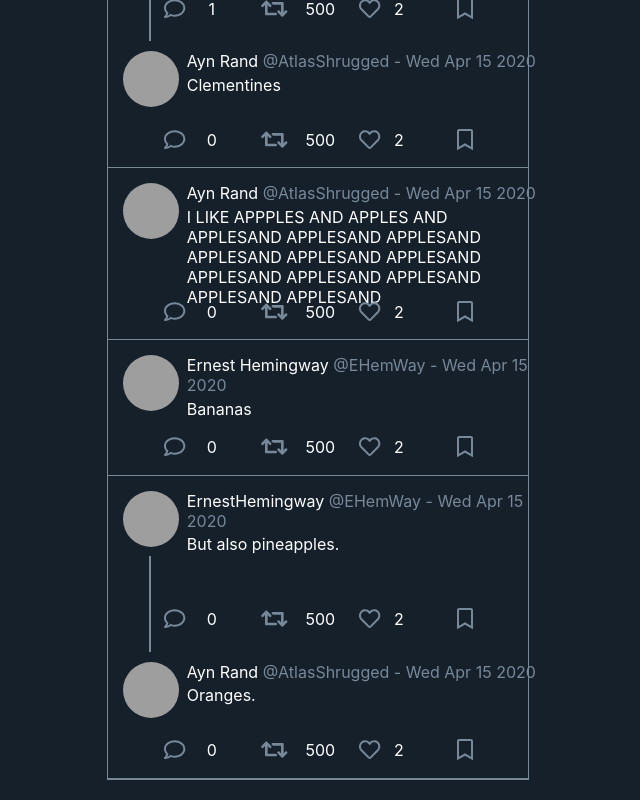
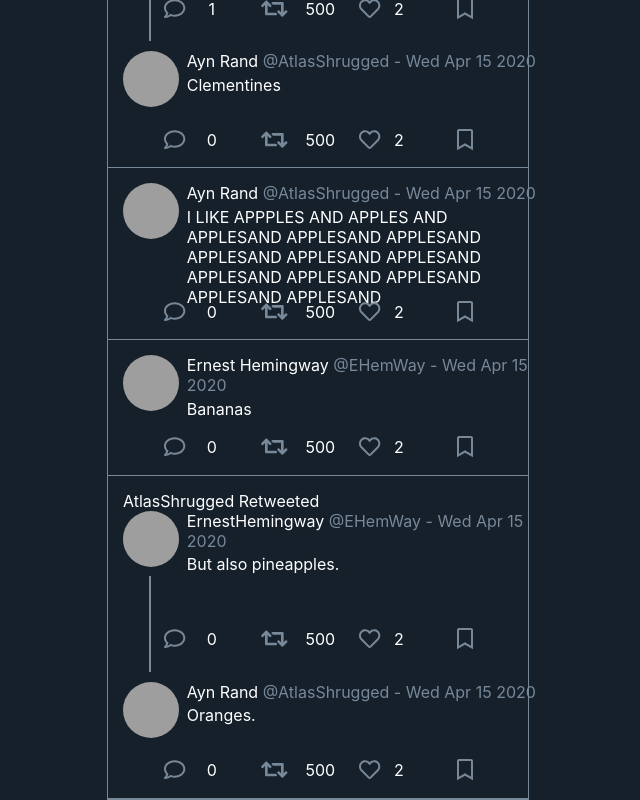
Before and after one commit to jadk97/tweeter-2.0, a React (Create React App) app: page /home in a window 1280 px wide. Shown: the part 726-1526 px from the top of the page, without its empty margins (277-917 px from the left). Built offline with nearby package versions, Linux system fonts and the light colour scheme; grey boxes are pictures that could not be loaded.

Commit message:
began working on the way retweeted tweets are displayed in the timeline

```diff
--- a/src/components/Tweet.js
+++ b/src/components/Tweet.js
@@ -116,6 +116,20 @@ const Tweet = ({ tweet, focusedView, childTweetToFocus }) => {
 
   })
 
+  let retweetIndicator;
+  if(tweet.retweetedBy.length > 0){
+    console.log("the tweet has been retweeted");
+    if(tweet.retweetedBy.includes(userProfile.creatorHandle)){
+      retweetIndicator = "You retweeted this";
+    }
+    else if(tweet.retweetedBy.length === 1 && !tweet.retweetedBy.includes(userProfile.creatorHanlde)){
+      retweetIndicator = `${tweet.retweetedBy[0]} Retweeted`;
+    }
+    else{
+      let isPlural = (tweet.retweetedBy.length - 2) > 1;
+      tweet.retweetedBy.length > 2 ? retweetIndicator = `${tweet.retweetedBy.slice(-2).join(", ")} & ${tweet.retweetedBy.length - 2} ${isPlural ? "others Retweeted" : "other Retweeted"}` : retweetIndicator = `${tweet.retweetedBy.join(" & ")} Retweeted`;
+    }
+  }
   console.log("THIS IS ME LOGGING THE tweet VARIABLE INSIDE TWEET.JS: ", focusedView)
   console.log("THIS IS THE TWEETCHAIN:", tweetChain);
   return (
@@ -149,8 +163,9 @@ const Tweet = ({ tweet, focusedView, childTweetToFocus }) => {
       </Modal>
 
       <div className={`tweet-container ${focusedView ? "__focused" : ""} ${tweet.replies && tweet.replies.length > 0 ? "__replied" : ""}`} onClick={(event) => clickHandler(event)}>
-
-
+        {retweetIndicator && (
+          <div>{retweetIndicator}</div>
+          ) }
         {focusedView ? (
           <React.Fragment>
             <div className="tweet-content">
--- a/src/components/TweetList.js
+++ b/src/components/TweetList.js
@@ -7,8 +7,7 @@ import Tweet from "./Tweet";
 const TweetList = (props) => (
 
   props.timeline.map((tweet) => {
-    console.log("THIS IS TWEET: ", tweet);
-    console.log("This is the type of the TWEET: ",tweet.type)
+
     // if(tweet.type==="parent"){
       return (
 
--- a/src/reducers/timelineSlice.js
+++ b/src/reducers/timelineSlice.js
@@ -83,6 +83,7 @@ export const slice = createSlice({
               replyCount: 0,
               retweets: 500,
               likes: 2,
+              retweetedBy: [],
               replies: [],
               replyingTo: ["tweet10"]
             }
@@ -161,7 +162,7 @@ export const slice = createSlice({
       replyCount: 0,
       retweets: 500,
       likes: 2,
-      retweetedBy: [],
+      retweetedBy: ["AtlasShrugged"],
       replies: [{
         id: "tweet6",
         type: "child",
```
